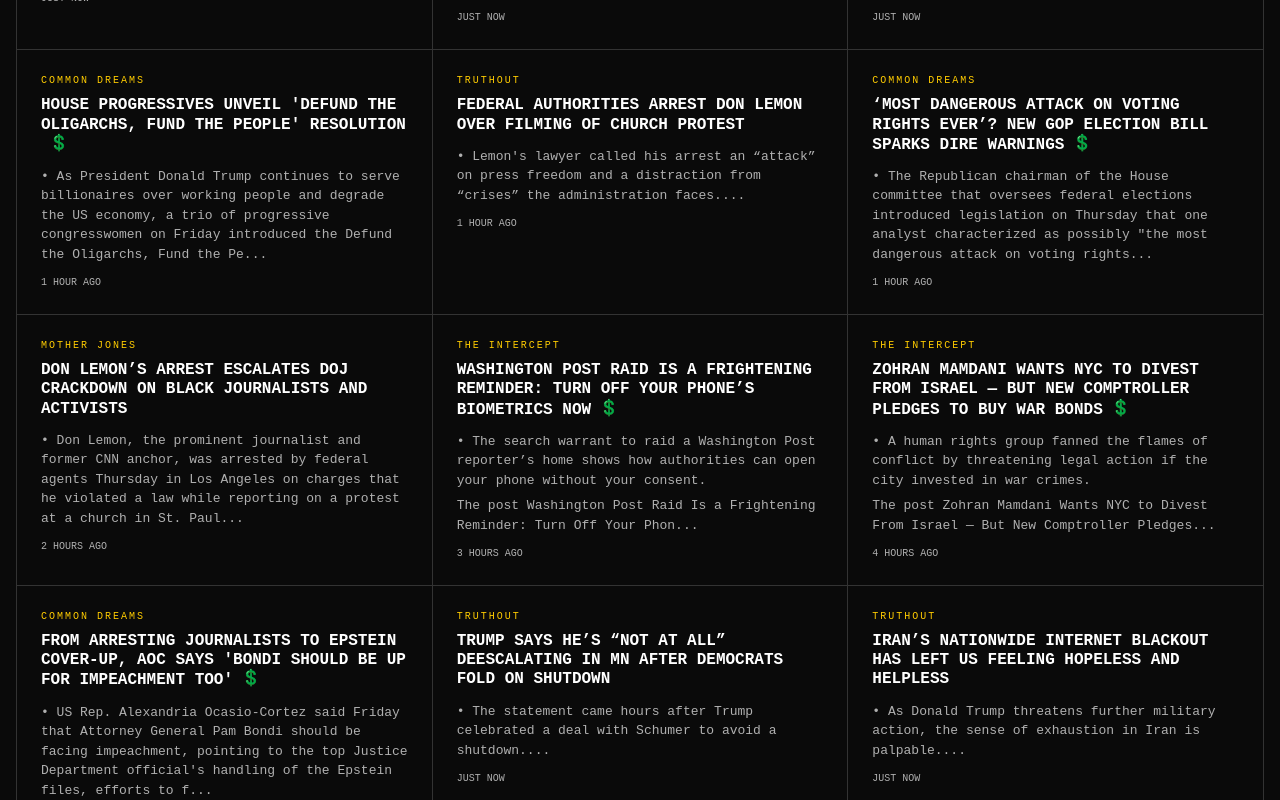
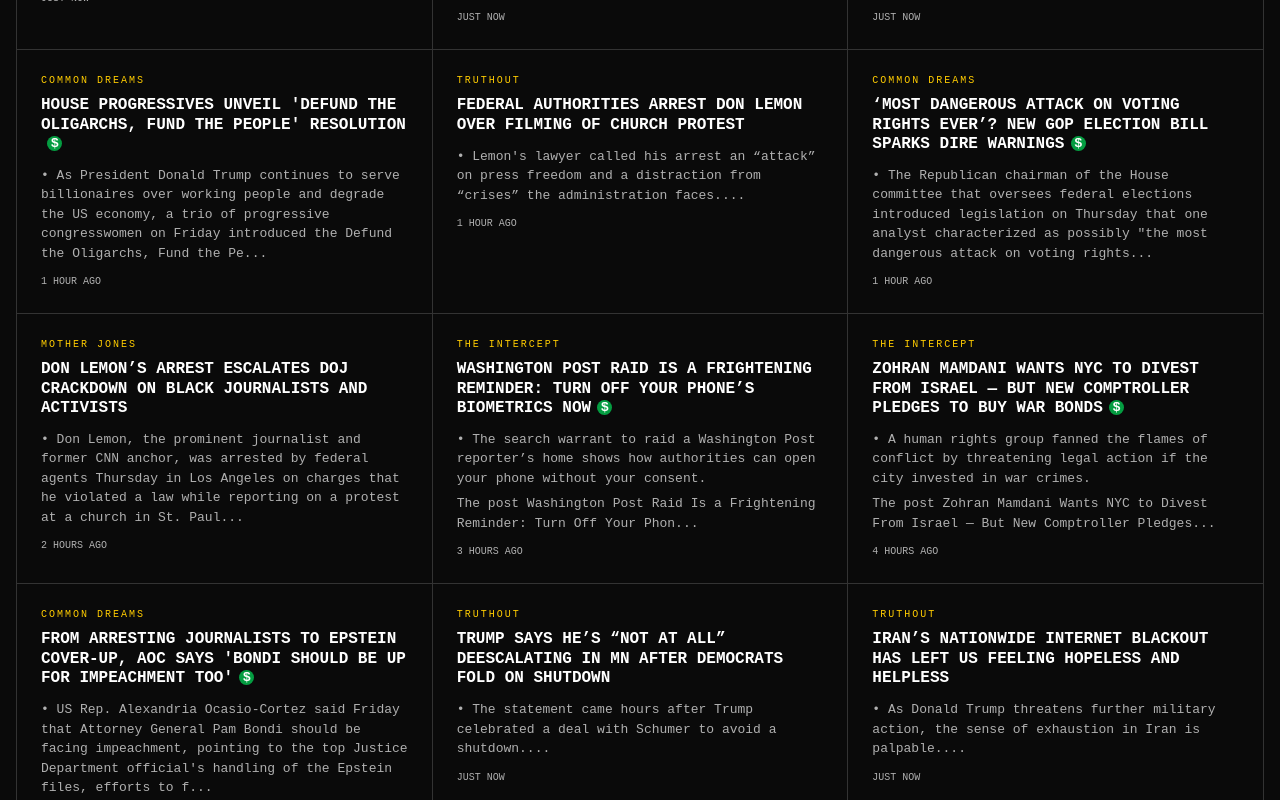
Before and after one commit to gsyamada/fearjustice, a Next.js app: page / in a window 1280 px wide. Shown: the part 780-1580 px from the top of the page. Built offline with nearby package versions, Linux system fonts and the light colour scheme.

Commit message:
Redesign paywall badge: green circle with white $ sign
Amp-Thread-ID: https://ampcode.com/threads/T-019c105f-a630-7556-94c7-4be0d43fb163
Co-authored-by: Amp <amp@ampcode.com>

```diff
--- a/app/globals.css
+++ b/app/globals.css
@@ -365,9 +365,16 @@
 
 /* Paywall badge */
 .paywall-badge {
-  display: inline-block;
-  margin-left: 0.5rem;
-  font-size: 1em;
-  color: var(--text-primary);
+  display: inline-flex;
+  align-items: center;
+  justify-content: center;
+  margin-left: 0.4rem;
+  width: 1.1em;
+  height: 1.1em;
+  font-size: 0.85em;
+  color: #ffffff;
+  background: rgba(0, 255, 102, 0.6);
+  border-radius: 50%;
   vertical-align: middle;
+  line-height: 1;
 }
--- a/app/page.tsx
+++ b/app/page.tsx
@@ -88,7 +88,7 @@
             <a href={headline.link} target="_blank" rel="noopener noreferrer">
               <h2 className="headline-title">
                 {headline.title}
-                {headline.isPaywalled && <span className="paywall-badge" title="Paywalled">💲</span>}
+                {headline.isPaywalled && <span className="paywall-badge" title="Paywalled">$</span>}
               </h2>
             </a>
             <p className="headline-source">via {headline.source}</p>
@@ -107,7 +107,7 @@
               <a href={article.link} target="_blank" rel="noopener noreferrer">
                 <h3 className="article-title">
                   {article.title}
-                  {article.isPaywalled && <span className="paywall-badge" title="Paywalled">💲</span>}
+                  {article.isPaywalled && <span className="paywall-badge" title="Paywalled">$</span>}
                 </h3>
               </a>
               <SummaryBlock summary={article.summary} />
```
